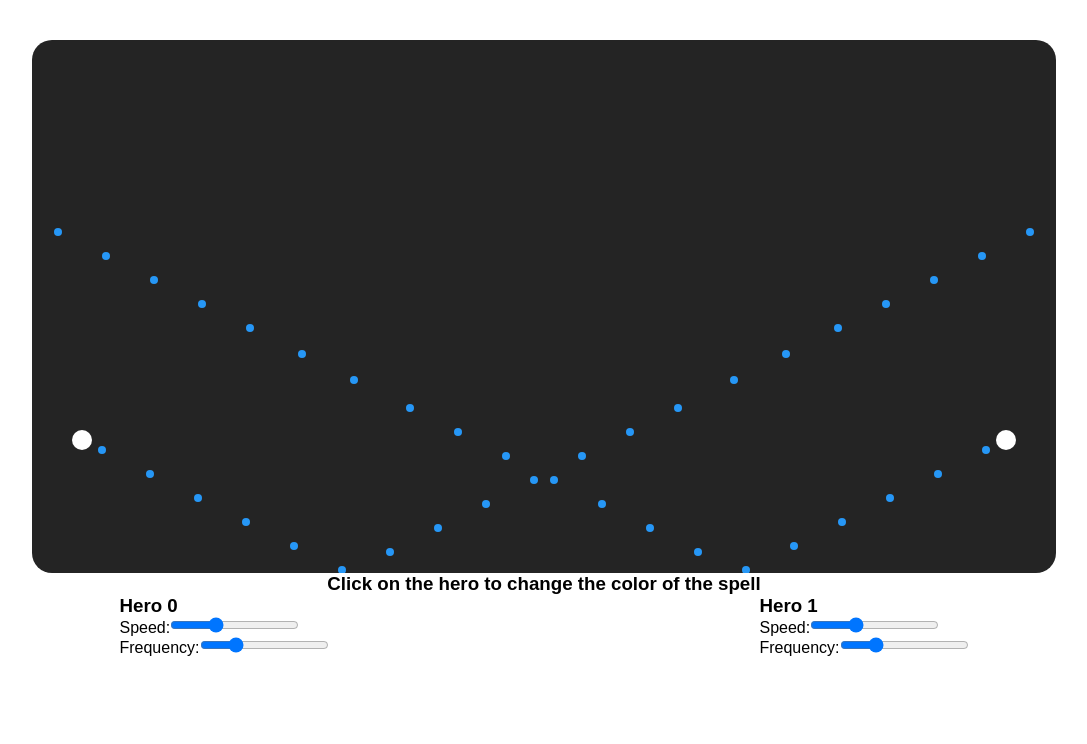
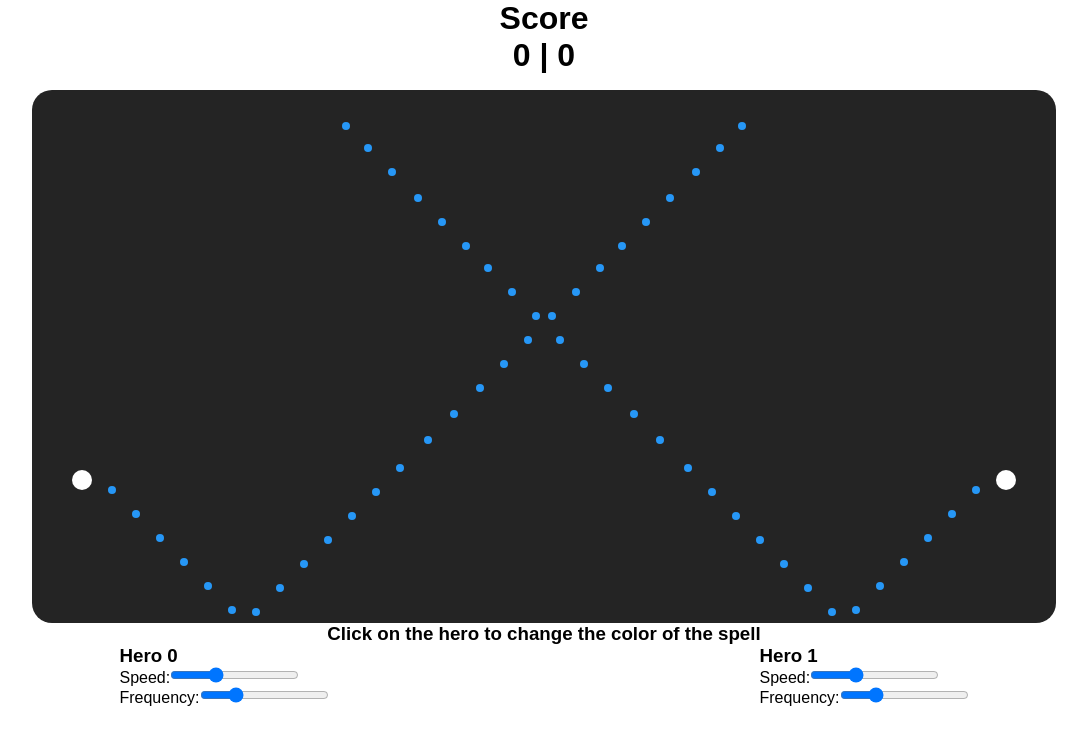
Before and after one commit to AcediaDotExe/microboard-test-task, a React app: page / in a window 1280 px wide. Shown: the top 744 px of the page, without its empty margins (96-1183 px from the left). Built offline with nearby package versions, Linux system fonts and the light colour scheme; the HTML template or start-up script is replaced by a standard one.

Commit message:
Add projectile collision and game score

```diff
--- a/src/entities/game/Hero.ts
+++ b/src/entities/game/Hero.ts
@@ -1,5 +1,6 @@
 // src/entities/Hero.ts
 import Projectile from './Projectile.ts';
+import { Dispatch, SetStateAction } from 'react';
 
 export interface IHero {
   x: number;
@@ -61,11 +62,14 @@ class Hero implements IHero {
     ctx: CanvasRenderingContext2D,
     canvas: HTMLCanvasElement,
     heroes: Hero[],
+    setScore: Dispatch<SetStateAction<Array<number>>>,
   ) {
+    this.projectiles = this.projectiles.filter(
+      (projectile) => !projectile.isRemoved,
+    );
     // Обновление и отрисовка заклинаний
     this.projectiles.forEach((projectile, index) => {
-      projectile.update(ctx, canvas, heroes);
-
+      projectile.update(ctx, canvas, heroes, setScore);
       // Логика столкновения заклинания с границей
       if (projectile.y <= 0 || projectile.y >= canvas.height) {
         this.projectiles.splice(index, 1); // Удаление заклинания при выходе за границу
@@ -88,10 +92,10 @@ class Hero implements IHero {
 
   shoot() {
     const projectile = new Projectile({
-      x: this.x,
+      x: this.x + this.projectileDirection * this.radius * 2,
       y: this.y,
       color: this.projectileColor,
-      speed: 2,
+      speed: 1,
       direction: this.projectileDirection,
     });
     this.projectiles.push(projectile);
--- a/src/entities/game/Projectile.ts
+++ b/src/entities/game/Projectile.ts
@@ -1,6 +1,7 @@
 // src/entities/Projectile.ts
 
 import Hero from './Hero.ts';
+import { Dispatch, SetStateAction } from 'react';
 
 export interface IProjectile {
   x: number;
@@ -20,6 +21,7 @@ class Projectile implements IProjectile {
   startAngle: number = 0;
   endAngle: number = 2 * Math.PI;
   direction: number; // Направление движения по оси Y
+  isRemoved: boolean;
 
   constructor({ x, y, color, speed, direction }: IProjectile) {
     this.x = x;
@@ -27,12 +29,14 @@ class Projectile implements IProjectile {
     this.color = color;
     this.speed = speed;
     this.direction = direction; // Изначально направлен вверх, можно изменить в зависимости от нужд
+    this.isRemoved = false;
   }
 
   update(
     ctx: CanvasRenderingContext2D,
     canvas: HTMLCanvasElement,
     heroes: Hero[],
+    setScore: Dispatch<SetStateAction<Array<number>>>,
   ) {
     // Обновление позиции заклинания
     this.x += this.speed * this.direction;
@@ -43,28 +47,32 @@ class Projectile implements IProjectile {
       return;
     }
 
+    heroes.forEach((hero, heroIndex) => {
+      const distanceX = this.x - hero.x;
+      const distanceY = this.y - hero.y;
+      const distance = Math.sqrt(distanceX * distanceX + distanceY * distanceY);
+
+      if (distance < hero.radius + this.radius) {
+        hero.increaseHitCount();
+        setScore((prevScores) => {
+          const newScores = [...prevScores];
+          newScores[heroIndex] = hero.hits;
+          return newScores;
+        });
+        this.remove();
+      }
+    });
+
     // Отрисовка заклинания
     ctx.beginPath();
     ctx.arc(this.x, this.y, this.radius, this.startAngle, this.endAngle);
     ctx.fillStyle = this.color;
     ctx.fill();
     ctx.closePath();
-
-    // Проверка столкновений с героями
-    heroes.forEach((hero) => {
-      const distance = Math.sqrt(
-        (this.x - hero.x) ** 2 + (this.y - hero.y) ** 2,
-      );
-      if (distance < this.radius + 20) {
-        // Учитываем радиус героя
-        this.remove(); // Удаление заклинания при столкновении с героем
-      }
-    });
   }
 
   remove() {
-    // Логика для удаления или пометки заклинания как удаленного
-    // В этой версии, метод просто не будет вызываться повторно в update
+    this.isRemoved = true;
   }
 }
 
--- a/src/pages/game/index.scss
+++ b/src/pages/game/index.scss
@@ -1,7 +1,11 @@
 @import 'src/shared/config/styles/variables.module';
 
+.alignCenter {
+  text-align: center;
+}
+
 .gameContainer {
-  margin-top: 5vh;
+  margin-top: 2vh;
 
   display: flex;
   justify-content: center;
@@ -12,7 +16,3 @@
   justify-content: space-around;
   align-content: center;
 }
-
-.click-info {
-  text-align: center;
-}
--- a/src/pages/game/index.tsx
+++ b/src/pages/game/index.tsx
@@ -10,11 +10,12 @@ const Game: FC = () => {
   const [selectedHeroIndex, setSelectedHeroIndex] = useState<number | null>(
     null,
   );
+  const [score, setScore] = useState<Array<number>>([0, 0]);
   const [isModalOpen, setModalOpen] = useState(false);
   const heroesRef = useRef<Hero[]>([
     new Hero({
       x: 0,
-      y: 0,
+      y: 10,
       color: colors.primary,
       shootingFrequency: 5,
       projectileColor: colors.secondary,
@@ -23,7 +24,7 @@ const Game: FC = () => {
     }),
     new Hero({
       x: 0,
-      y: 0,
+      y: 10,
       color: colors.primary,
       shootingFrequency: 5,
       projectileColor: colors.secondary,
@@ -54,22 +55,27 @@ const Game: FC = () => {
   };
 
   const handleColorChange = (color: string) => {
-    if (selectedHeroIndex) {
+    if (selectedHeroIndex !== null) {
       heroesRef.current[selectedHeroIndex].projectileColor = color;
-      handleCloseModal();
     }
+    handleCloseModal();
   };
 
   return (
     <>
+      <h1 className="alignCenter">
+        Score <br />
+        {score[1]} | {score[0]}
+      </h1>
       <div className="gameContainer">
         <Canvas
           heroes={heroesRef.current}
           setModalOpen={setModalOpen}
           setSelectedHeroIndex={setSelectedHeroIndex}
+          setScore={setScore}
         />
       </div>
-      <h3 className="click-info">
+      <h3 className="alignCenter">
         Click on the hero to change the color of the spell
       </h3>
       <div className="gameController">
--- a/src/widgets/game/canvas/index.tsx
+++ b/src/widgets/game/canvas/index.tsx
@@ -14,12 +14,14 @@ interface CanvasProps {
   heroes: Hero[];
   setSelectedHeroIndex: Dispatch<SetStateAction<number | null>>;
   setModalOpen: Dispatch<SetStateAction<boolean>>;
+  setScore: Dispatch<SetStateAction<Array<number>>>;
 }
 
 const Canvas: FC<CanvasProps> = ({
   heroes,
   setSelectedHeroIndex,
   setModalOpen,
+  setScore,
 }) => {
   const canvasRef = useRef<HTMLCanvasElement | null>(null);
   const mousePosition = useRef<{ x: number; y: number }>({ x: 0, y: 0 });
@@ -55,7 +57,7 @@ const Canvas: FC<CanvasProps> = ({
           // Обновление и отрисовка героев
           if (heroes) {
             heroes.forEach((hero) => {
-              hero.update(ctx, canvas, heroes);
+              hero.update(ctx, canvas, heroes, setScore);
             });
           }
 
@@ -66,7 +68,7 @@ const Canvas: FC<CanvasProps> = ({
         update();
       }
     }
-  }, [heroes]);
+  }, [heroes, setScore]);
 
   useEffect(() => {
     const handleMouseMove = (event: MouseEvent) => {
@@ -125,7 +127,7 @@ const Canvas: FC<CanvasProps> = ({
         // Проверка на попадание героя в зону силового поля
         if (distance < fieldRadius) {
           setSelectedHeroIndex(index);
-          setModalOpen((prevState) => !prevState);
+          setModalOpen(true);
         }
       });
     }
```
